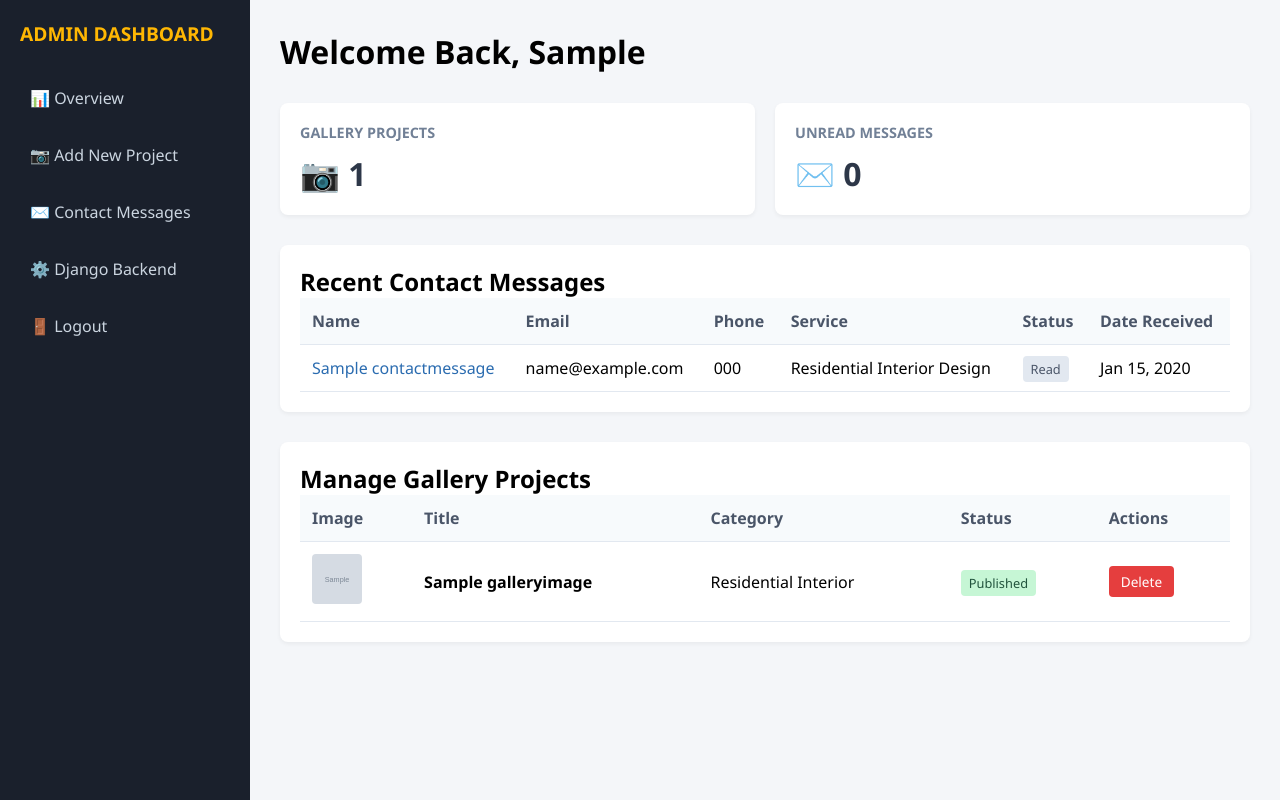
After one commit to tammytat/Niches, a Django app: page /dashboard/ in a window 1280 px wide. The commit adds this page. Run offline with Django 5.2, Linux system fonts and the light colour scheme; a user stored in the database is signed in; tables that the repository leaves empty hold one stand-in row (values such as "Sample post"); grey boxes marked "Sample" are stand-in pictures.

Commit message:
Add contact messages, gallery management, and webmail reply features

```diff
--- a/niches_app/models.py
+++ b/niches_app/models.py
@@ -49,3 +49,52 @@ class GalleryImage(models.Model):
 
     def __str__(self):
         return self.title
+
+
+# =========================================
+# CONTACT MESSAGES
+# =========================================
+
+class ContactMessage(models.Model):
+
+    SERVICE_CHOICES = [
+        ("residential", "Residential Interior Design"),
+        ("commercial", "Commercial Interior Design"),
+        ("renovation", "Renovation & Remodelling"),
+        ("consultation", "Design Consultation"),
+    ]
+
+    name = models.CharField(
+        max_length=200
+    )
+
+    email = models.EmailField()
+
+    phone = models.CharField(
+        max_length=30,
+        blank=True
+    )
+
+    service = models.CharField(
+        max_length=30,
+        choices=SERVICE_CHOICES,
+        blank=True
+    )
+
+    message = models.TextField()
+
+    is_read = models.BooleanField(
+        default=False
+    )  # <-- Added this field required by your dashboard
+
+    created_at = models.DateTimeField(
+        auto_now_add=True
+    )
+
+    class Meta:
+        ordering = ["-created_at"]
+        verbose_name = "Contact Message"
+        verbose_name_plural = "Contact Messages"
+
+    def __str__(self):
+        return f"{self.name} - {self.service}"
--- /dev/null
+++ b/niches_app/templates/dashboard/dashboard.html
@@ -0,0 +1,159 @@
+<!DOCTYPE html>
+<html lang="en">
+<head>
+    <meta charset="UTF-8">
+    <meta name="viewport" content="width=device-width, initial-scale=1.0">
+    <title>Admin Dashboard</title>
+    <style>
+        * { box-sizing: border-box; margin: 0; padding: 0; font-family: 'Segoe UI', sans-serif; }
+        body { display: flex; min-height: 100vh; background-color: #f4f6f9; }
+
+        /* Sidebar Navigation */
+        .sidebar { width: 250px; background-color: #1a202c; color: #fff; padding: 20px; }
+        .sidebar h2 { font-size: 1.2rem; margin-bottom: 30px; color: #ffb703; text-transform: uppercase; }
+        .sidebar ul { list-style: none; }
+        .sidebar ul li { margin-bottom: 15px; }
+        .sidebar ul li a { color: #cbd5e0; text-decoration: none; font-weight: 500; display: block; padding: 10px; border-radius: 5px; }
+        .sidebar ul li a:hover { background-color: #2d3748; color: #fff; }
+
+        /* Main Content Panel */
+        .main-content { flex: 1; padding: 30px; }
+        .header { display: flex; justify-content: space-between; align-items: center; margin-bottom: 30px; }
+
+        /* Stats Cards */
+        .stats-grid { display: grid; grid-template-columns: repeat(auto-fit, minmax(200px, 1fr)); gap: 20px; margin-bottom: 30px; }
+        .card { background: white; padding: 20px; border-radius: 8px; box-shadow: 0 2px 4px rgba(0,0,0,0.05); }
+        .card h3 { font-size: 0.9rem; color: #718096; text-transform: uppercase; }
+        .card .number { font-size: 2rem; font-weight: bold; color: #2d3748; margin-top: 10px; }
+
+        /* Table Design */
+        .table-container { background: white; padding: 20px; border-radius: 8px; box-shadow: 0 2px 4px rgba(0,0,0,0.05); margin-bottom: 30px; }
+        table { width: 100%; border-collapse: collapse; text-align: left; }
+        th, td { padding: 12px; border-bottom: 1px solid #e2e8f0; vertical-align: middle; }
+        th { background-color: #f7fafc; color: #4a5568; }
+        .badge-new { background: #feebc8; color: #744210; padding: 4px 8px; border-radius: 4px; font-size: 0.8rem; }
+        .badge-read { background: #e2e8f0; color: #4a5568; padding: 4px 8px; border-radius: 4px; font-size: 0.8rem; }
+    </style>
+</head>
+<body>
+
+    <!-- Sidebar -->
+    <div class="sidebar">
+        <h2>Admin Dashboard</h2>
+        <ul>
+            <li><a href="{% url 'dashboard_home' %}">📊 Overview</a></li>
+            <li><a href="{% url 'add_gallery_project' %}">📷 Add New Project</a></li>
+            <li><a href="#">✉️ Contact Messages</a></li>
+            <li><a href="/admin/" target="_blank">⚙️ Django Backend</a></li>
+            <li><a href="/admin/logout/">🚪 Logout</a></li>
+        </ul>
+    </div>
+
+    <!-- Main Content -->
+    <div class="main-content">
+        <div class="header">
+            <h1>Welcome Back, {{ request.user.username|capfirst }}</h1>
+        </div>
+
+        <!-- Metrics Section -->
+        <div class="stats-grid">
+            <div class="card">
+                <h3>Gallery Projects</h3>
+                <div class="number">📷 {{ total_projects }}</div>
+            </div>
+            <div class="card">
+                <h3>Unread Messages</h3>
+                <div class="number">✉️ {{ unread_messages }}</div>
+            </div>
+        </div>
+
+        <!-- Recent Activity Table -->
+        <div class="table-container">
+            <h2>Recent Contact Messages</h2>
+            <table>
+                <thead>
+                    <tr>
+                        <th>Name</th>
+                        <th>Email</th>
+                        <th>Phone</th> <!-- Added Phone Header -->
+                        <th>Service</th>
+                        <th>Status</th>
+                        <th>Date Received</th>
+                    </tr>
+                </thead>
+                <tbody>
+                    {% for msg in recent_messages %}
+                    <tr>
+                        <td><a href="{% url 'message_detail' msg.id %}" style="color: #2b6cb0; text-decoration: none; font-weight: 500;">{{ msg.name }}</a></td>
+                        <td>{{ msg.email }}</td>
+                        <td>{{ msg.phone|default:"Not provided" }}</td> <!-- Added Phone Data -->
+                        <td>{{ msg.get_service_display }}</td>
+                        <td>
+                            {% if not msg.is_read %}
+                                <span class="badge-new">New</span>
+                            {% else %}
+                                <span class="badge-read">Read</span>
+                            {% endif %}
+                        </td>
+                        <td>{{ msg.created_at|date:"M d, Y" }}</td>
+                    </tr>
+                    {% empty %}
+                    <tr>
+                        <td colspan="5">No recent messages found.</td>
+                    </tr>
+                    {% endfor %}
+                </tbody>
+            </table>
+        </div>
+
+        <!-- Gallery Projects Management Section -->
+        <div class="table-container">
+            <h2>Manage Gallery Projects</h2>
+            <table>
+                <thead>
+                    <tr>
+                        <th>Image</th>
+                        <th>Title</th>
+                        <th>Category</th>
+                        <th>Status</th>
+                        <th>Actions</th>
+                    </tr>
+                </thead>
+                <tbody>
+                    {% for project in all_projects %}
+                    <tr>
+                        <td>
+                            {% if project.image %}
+                                <img src="{{ project.image.url }}" alt="{{ project.title }}" style="width: 50px; height: 50px; object-fit: cover; border-radius: 4px;">
+                            {% else %}
+                                <span>No Image</span>
+                            {% endif %}
+                        </td>
+                        <td><strong>{{ project.title }}</strong></td>
+                        <td>{{ project.get_category_display }}</td>
+                        <td>
+                            {% if project.published %}
+                                <span class="badge-read" style="background: #c6f6d5; color: #22543d;">Published</span>
+                            {% else %}
+                                <span class="badge-new">Hidden</span>
+                            {% endif %}
+                        </td>
+                        <td>
+                            <form action="{% url 'delete_gallery_project' project.id %}" method="POST" onsubmit="return confirm('Are you sure you want to delete this project?');" style="display: inline;">
+                                {% csrf_token %}
+                                <button type="submit" style="background: #e53e3e; color: white; border: none; padding: 6px 12px; border-radius: 4px; cursor: pointer; font-size: 0.85rem;">Delete</button>
+                            </form>
+                        </td>
+                    </tr>
+                    {% empty %}
+                    <tr>
+                        <td colspan="5">No gallery projects uploaded yet.</td>
+                    </tr>
+                    {% endfor %}
+                </tbody>
+            </table>
+        </div>
+    </div>
+
+</body>
+</html>
--- a/niches_app/urls.py
+++ b/niches_app/urls.py
@@ -6,4 +6,9 @@ urlpatterns = [
     path("", views.home, name="home"),
     path("gallery/", views.gallery, name="gallery"),
     path("contact/", views.contact, name="contact"),
+    path('dashboard/', views.dashboard_home, name='dashboard_home'),
+    path('dashboard/gallery/add/', views.add_gallery_project, name='add_gallery_project'),
+    path('dashboard/message/<int:pk>/', views.message_detail, name='message_detail'), # <-- Add this route
+    path('dashboard/gallery/delete/<int:pk>/', views.delete_gallery_project, name='delete_gallery_project'), # <-- Add this line
+
 ]
--- a/niches_app/views.py
+++ b/niches_app/views.py
@@ -1,6 +1,11 @@
-from django.shortcuts import render
-from .models import GalleryImage
+from django.shortcuts import render, redirect
+from django.contrib import messages
+from .models import GalleryImage, ContactMessage
+from django.contrib.auth.decorators import login_required, user_passes_test
 
+# Helper function to restrict access to staff/admin users only
+def is_admin_user(user):
+    return user.is_authenticated and user.is_staff
 
 def home(request):
     featured_images = GalleryImage.objects.filter(
@@ -15,9 +20,6 @@ def home(request):
             "featured_images": featured_images
         }
     )
-
-
-
 
 def gallery(request):
     images = GalleryImage.objects.filter(
@@ -39,9 +41,84 @@ def gallery(request):
         }
     )
 
+def contact(request):
+    if request.method == "POST":
+        ContactMessage.objects.create(
+            name=request.POST.get("name"),
+            email=request.POST.get("email"),
+            phone=request.POST.get("phone"),
+            service=request.POST.get("service"),
+            message=request.POST.get("message"),
+        )
 
-def contact(request):
+        messages.success(
+            request,
+            "Thank you! Your message has been sent successfully. We will get back to you soon."
+        )
+
+        return redirect("contact")
+
     return render(
         request,
         "contact.html"
     )
+
+@user_passes_test(is_admin_user, login_url='/admin/login/')
+def dashboard_home(request):
+    # Retrieve metrics and statistics using GalleryImage
+    total_projects = GalleryImage.objects.count()
+    unread_messages = ContactMessage.objects.filter(is_read=False).count()
+
+    # Retrieve recent messages and all gallery projects for display
+    recent_messages = ContactMessage.objects.order_by('-created_at')[:5]
+    all_projects = GalleryImage.objects.all()  # <-- Added this line
+
+    context = {
+        'total_projects': total_projects,
+        'unread_messages': unread_messages,
+        'recent_messages': recent_messages,
+        'all_projects': all_projects,  # <-- Added this line to pass projects to the template
+    }
+    return render(request, 'dashboard/dashboard.html', context)
+
+@user_passes_test(is_admin_user, login_url='/admin/login/')
+def add_gallery_project(request):
+    if request.method == 'POST':
+        title = request.POST.get('title')
+        description = request.POST.get('description')
+        image = request.FILES.get('image')  # Grab the uploaded file
+
+        if title and image:
+            GalleryImage.objects.create(
+                title=title,
+                description=description,
+                image=image,
+                published=True # Automatically publish when uploaded via dashboard
+            )
+            return redirect('dashboard_home') # Redirect back to overview after success
+
+    return render(request, 'dashboard/gallery_form.html')
+
+@user_passes_test(is_admin_user, login_url='/admin/login/')
+def message_detail(request, pk):
+    # Fetch the specific message or return a 404 error if it doesn't exist
+    message = ContactMessage.objects.get(pk=pk)
+
+    # Automatically mark the message as read when opened
+    if not message.is_read:
+        message.is_read = True
+        message.save()
+
+    return render(request, 'dashboard/message_detail.html', {'message': message})
+
+@user_passes_test(is_admin_user, login_url='/admin/login/')
+def delete_gallery_project(request, pk):
+    # Fetch the image project or 404
+    project = GalleryImage.objects.get(pk=pk)
+
+    if request.method == 'POST':
+        project.delete()
+        messages.success(request, "Gallery project deleted successfully.")
+        return redirect('dashboard_home')
+
+    return render(request, 'dashboard/delete_confirm.html', {'project': project})
```
Also changed, not shown: niches_app/admin.py (+42 -1 lines), niches_app/templates/contact.html (+12 -9 lines), niches_app/templates/dashboard/gallery_form.html (added, +53 -0 lines), niches_app/templates/dashboard/message_detail.html (added, +43 -0 lines), niches_project/settings.py (+9 -1 lines), niches_app/migrations/0002_contactmessage.py (added), niches_app/migrations/0003_contactmessage_is_read.py (added).
